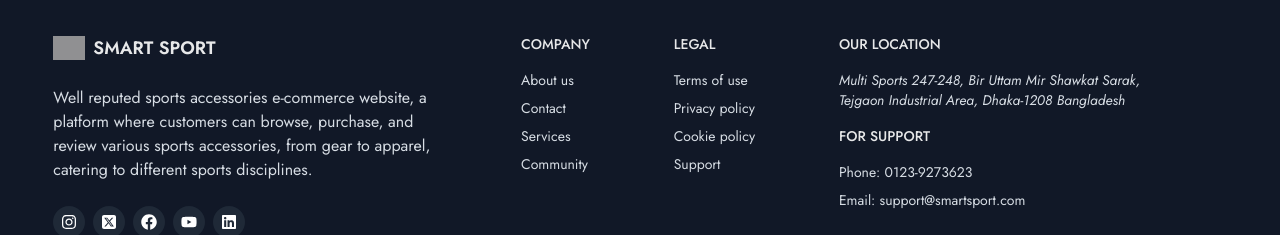
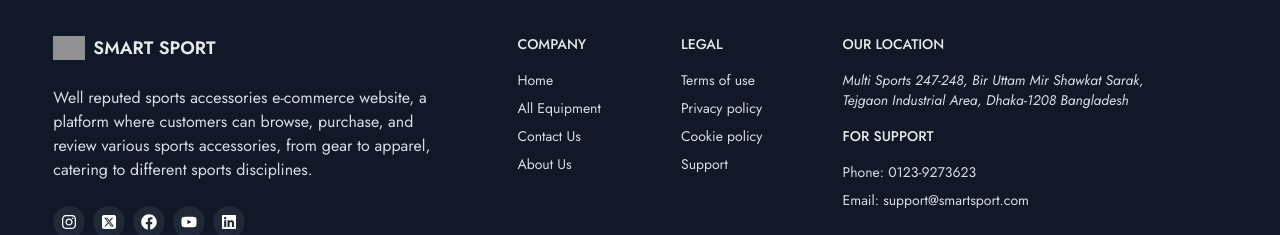
Before and after one commit to AskatAsh/Smart-Sport-Client, a React (Vite) app: page / in a window 1280 px wide. Shown: the part 2303-2538 px from the top of the page. Built offline with nearby package versions, Linux system fonts and the light colour scheme; no server answers; grey boxes are pictures that could not be loaded.

Commit message:
added actual page links of public routes in footer

```diff
--- a/src/components/Footer.jsx
+++ b/src/components/Footer.jsx
@@ -1,5 +1,6 @@
 import { FaFacebook, FaInstagram, FaLinkedin, FaYoutube } from "react-icons/fa";
 import { FaSquareXTwitter } from "react-icons/fa6";
+import { Link } from "react-router-dom";
 const Footer = () => {
   return (
     <footer className="bg-gray-900">
@@ -48,10 +49,10 @@ const Footer = () => {
           <h6 className="footer-title text-white opacity-90 font-medium">
             Company
           </h6>
-          <a className="link link-hover">About us</a>
-          <a className="link link-hover">Contact</a>
-          <a className="link link-hover">Services</a>
-          <a className="link link-hover">Community</a>
+          <Link to="/" className="link link-hover">Home</Link>
+          <Link to="/allEquipment" className="link link-hover">All Equipment</Link>
+          <Link to="/contact" className="link link-hover">Contact Us</Link>
+          <Link to="/about" className="link link-hover">About Us</Link>
         </nav>
         <nav>
           <h6 className="footer-title text-white opacity-90 font-medium">
```
